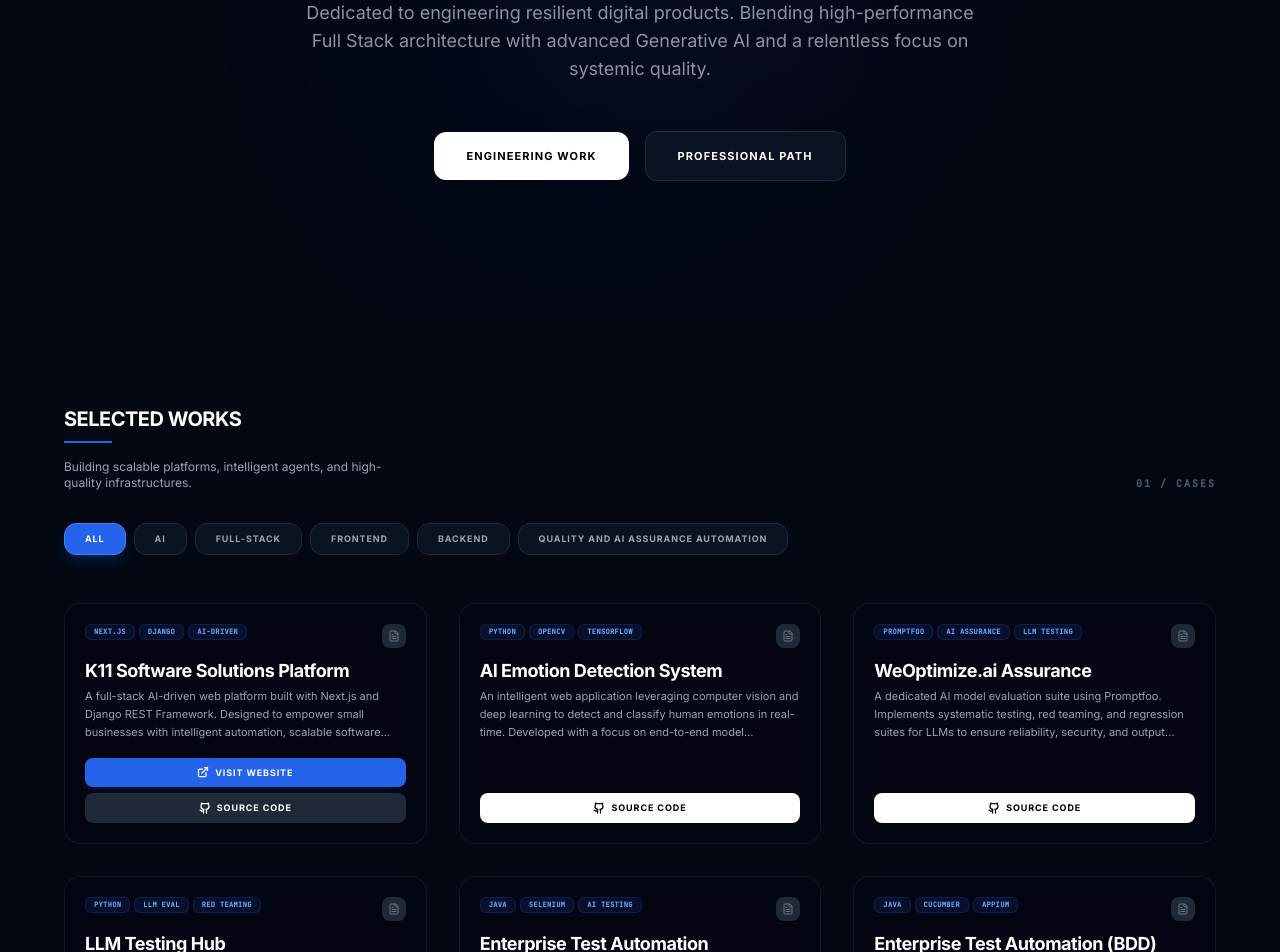
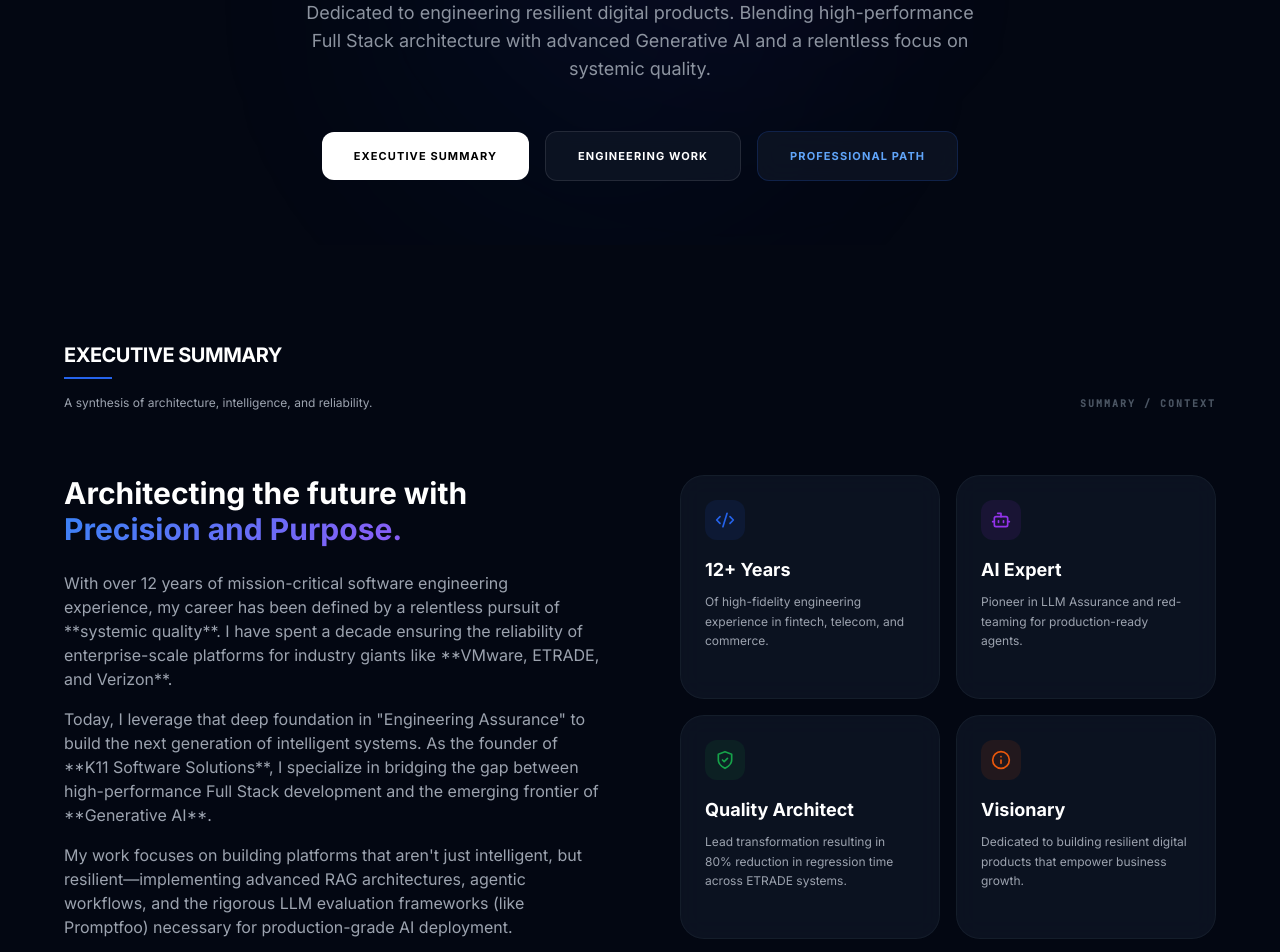
Before and after one commit to kavitaj11/kavita-jadhav-ai-developer-portfolio, a React (Vite) app: page / in a window 1280 px wide. Shown: the part 420-1372 px from the top of the page. Built offline with nearby package versions, Linux system fonts and the light colour scheme.

Commit message:
chore: update project files

```diff
--- a/App.tsx
+++ b/App.tsx
@@ -146,21 +146,15 @@
       const isFullStack = tags.some(t => t.includes('full-stack') || t.includes('fullstack'));
       const isAI = tags.some(t => t === 'ai');
       const isQuality = tags.some(t => t.includes('quality') || t.includes('bdd') || t.includes('selenium') || t.includes('testing') || t.includes('assurance'));
-      // Remove selenium and other non-DB/pure-backend projects
       if (isFullStack || isAI || isQuality) return false;
-
-      // Specifically allow only Rumi Tracker and Greenspot DB for the Backend filter
       const isTargetBackend = project.id === 'rumi-press-tracker' || project.id === 'greenspot-db';
       if (!isTargetBackend) return false;
     }
 
     return project.tags.some(tag => {
       const tagLower = tag.toLowerCase();
-      // Heuristic match for categories
       if (filterLower === 'frontend' && (tagLower.includes('react') || tagLower.includes('next.js') || tagLower.includes('frontend'))) return true;
       if (filterLower === 'backend' && (tagLower.includes('django') || tagLower.includes('python') || tagLower.includes('node.js') || tagLower.includes('sql') || tagLower.includes('database') || tagLower.includes('db design') || tagLower.includes('java') || tagLower.includes('backend'))) return true;
-
-      // Logic for Quality and AI Assurance Automation
       if (filterLower === 'quality and ai assurance automation' && (
         tagLower.includes('quality') ||
         tagLower.includes('bdd') ||
@@ -169,7 +163,6 @@
         tagLower.includes('assurance') ||
         tagLower.includes('promptfoo')
       )) return true;
-
       return tagLower.includes(filterLower);
     });
   });
@@ -179,7 +172,7 @@
       <Navbar theme={theme} onToggleTheme={toggleTheme} />
 
       {/* Hero Section */}
-      <section className="relative pt-48 pb-32 px-6 overflow-hidden">
+      <section className="relative pt-48 pb-16 px-6 overflow-hidden">
         <div className="absolute top-0 left-1/2 -translate-x-1/2 w-full h-full max-w-6xl pointer-events-none opacity-20 dark:opacity-40">
            <div className="absolute top-1/4 left-1/4 w-[500px] h-[500px] bg-blue-600/10 rounded-full blur-[120px] animate-float"></div>
            <div className="absolute bottom-1/4 right-1/4 w-[400px] h-[400px] bg-purple-600/10 rounded-full blur-[100px] animate-float" style={{ animationDelay: '-3s' }}></div>
@@ -208,13 +201,88 @@
             Blending high-performance Full Stack architecture with advanced Generative AI and a relentless focus on systemic quality.
           </p>
 
-          <div className="flex flex-col sm:flex-row gap-4 justify-center items-center">
-            <a href="#projects" className="px-8 py-4 bg-gray-900 dark:bg-white text-white dark:text-black text-[11px] font-bold uppercase tracking-widest rounded-xl hover:shadow-2xl hover:translate-y-[-2px] transition-all">
+          <div className="flex flex-wrap gap-4 justify-center items-center">
+            <a href="#summary" className="px-8 py-4 bg-gray-900 dark:bg-white text-white dark:text-black text-[11px] font-bold uppercase tracking-widest rounded-xl hover:shadow-2xl hover:translate-y-[-2px] transition-all">
+              Executive Summary
+            </a>
+            <a href="#projects" className="px-8 py-4 glass text-gray-900 dark:text-white text-[11px] font-bold uppercase tracking-widest rounded-xl hover:bg-black/5 dark:hover:bg-white/5 transition-all">
               Engineering Work
             </a>
-            <a href="#experience" className="px-8 py-4 glass text-gray-900 dark:text-white text-[11px] font-bold uppercase tracking-widest rounded-xl hover:bg-black/5 dark:hover:bg-white/5 transition-all">
+            <a href="#experience" className="px-8 py-4 glass text-blue-600 dark:text-blue-400 text-[11px] font-bold uppercase tracking-widest rounded-xl border-blue-600/20 hover:bg-blue-600/5 transition-all">
               Professional Path
             </a>
+          </div>
+        </div>
+      </section>
+
+      {/* Summary Section */}
+      <section id="summary" className="py-24 px-6 relative">
+        <div className="max-w-6xl mx-auto">
+          <div className="flex flex-col md:flex-row md:items-end justify-between mb-16 gap-4">
+            <div>
+              <h2 className="text-xl font-bold mb-2 text-gray-900 dark:text-white tracking-tight uppercase">Executive Summary</h2>
+              <div className="h-0.5 w-12 bg-blue-600 mb-4"></div>
+              <p className="text-gray-500 dark:text-gray-400 text-xs max-w-xs">A synthesis of architecture, intelligence, and reliability.</p>
+            </div>
+            <div className="text-gray-400 dark:text-gray-600 mono text-[10px] font-bold uppercase tracking-[0.2em]">Summary / Context</div>
+          </div>
+
+          <div className="grid grid-cols-1 lg:grid-cols-2 gap-12 lg:gap-20">
+            <div className="space-y-6">
+              <h3 className="text-2xl md:text-3xl font-bold text-gray-900 dark:text-white leading-tight">
+                Architecting the future with <span className="gradient-text">Precision and Purpose.</span>
+              </h3>
+              <div className="space-y-4 text-gray-500 dark:text-gray-400 text-sm md:text-base leading-relaxed">
+                <p>
+                  With over 12 years of mission-critical software engineering experience, my career has been defined by a relentless pursuit of **systemic quality**. I have spent a decade ensuring the reliability of enterprise-scale platforms for industry giants like **VMware, ETRADE, and Verizon**.
+                </p>
+                <p>
+                  Today, I leverage that deep foundation in "Engineering Assurance" to build the next generation of intelligent systems. As the founder of **K11 Software Solutions**, I specialize in bridging the gap between high-performance Full Stack development and the emerging frontier of **Generative AI**.
+                </p>
+                <p>
+                  My work focuses on building platforms that aren't just intelligent, but resilient—implementing advanced RAG architectures, agentic workflows, and the rigorous LLM evaluation frameworks (like Promptfoo) necessary for production-grade AI deployment.
+                </p>
+              </div>
+            </div>
+
+            <div className="grid grid-cols-1 sm:grid-cols-2 gap-4">
+              <div className="glass p-6 rounded-3xl border-gray-100 dark:border-gray-800/50 flex flex-col justify-between">
+                <div>
+                  <div className="w-10 h-10 bg-blue-600/10 rounded-xl flex items-center justify-center mb-4">
+                    <svg xmlns="http://www.w3.org/2000/svg" width="20" height="20" viewBox="0 0 24 24" fill="none" stroke="currentColor" strokeWidth="2" strokeLinecap="round" strokeLinejoin="round" className="text-blue-600"><path d="m18 16 4-4-4-4"/><path d="m6 8-4 4 4 4"/><path d="m14.5 4-5 16"/></svg>
+                  </div>
+                  <h4 className="text-lg font-bold text-gray-900 dark:text-white mb-2">12+ Years</h4>
+                  <p className="text-xs text-gray-500 dark:text-gray-400 leading-relaxed">Of high-fidelity engineering experience in fintech, telecom, and commerce.</p>
+                </div>
+              </div>
+              <div className="glass p-6 rounded-3xl border-gray-100 dark:border-gray-800/50 flex flex-col justify-between">
+                <div>
+                  <div className="w-10 h-10 bg-purple-600/10 rounded-xl flex items-center justify-center mb-4">
+                    <svg xmlns="http://www.w3.org/2000/svg" width="20" height="20" viewBox="0 0 24 24" fill="none" stroke="currentColor" strokeWidth="2" strokeLinecap="round" strokeLinejoin="round" className="text-purple-600"><path d="M12 8V4H8"/><rect width="16" height="12" x="4" y="8" rx="2"/><path d="M2 14h2"/><path d="M20 14h2"/><path d="M15 13v2"/><path d="M9 13v2"/></svg>
+                  </div>
+                  <h4 className="text-lg font-bold text-gray-900 dark:text-white mb-2">AI Expert</h4>
+                  <p className="text-xs text-gray-500 dark:text-gray-400 leading-relaxed">Pioneer in LLM Assurance and red-teaming for production-ready agents.</p>
+                </div>
+              </div>
+              <div className="glass p-6 rounded-3xl border-gray-100 dark:border-gray-800/50 flex flex-col justify-between">
+                <div>
+                  <div className="w-10 h-10 bg-green-600/10 rounded-xl flex items-center justify-center mb-4">
+                    <svg xmlns="http://www.w3.org/2000/svg" width="20" height="20" viewBox="0 0 24 24" fill="none" stroke="currentColor" strokeWidth="2" strokeLinecap="round" strokeLinejoin="round" className="text-green-600"><path d="M12 22s8-4 8-10V5l-8-3-8 3v7c0 6 8 10 8 10"/><path d="m9 12 2 2 4-4"/></svg>
+                  </div>
+                  <h4 className="text-lg font-bold text-gray-900 dark:text-white mb-2">Quality Architect</h4>
+                  <p className="text-xs text-gray-500 dark:text-gray-400 leading-relaxed">Lead transformation resulting in 80% reduction in regression time across ETRADE systems.</p>
+                </div>
+              </div>
+              <div className="glass p-6 rounded-3xl border-gray-100 dark:border-gray-800/50 flex flex-col justify-between">
+                <div>
+                  <div className="w-10 h-10 bg-orange-600/10 rounded-xl flex items-center justify-center mb-4">
+                    <svg xmlns="http://www.w3.org/2000/svg" width="20" height="20" viewBox="0 0 24 24" fill="none" stroke="currentColor" strokeWidth="2" strokeLinecap="round" strokeLinejoin="round" className="text-orange-600"><circle cx="12" cy="12" r="10"/><path d="M12 16v-4"/><path d="M12 8h.01"/></svg>
+                  </div>
+                  <h4 className="text-lg font-bold text-gray-900 dark:text-white mb-2">Visionary</h4>
+                  <p className="text-xs text-gray-500 dark:text-gray-400 leading-relaxed">Dedicated to building resilient digital products that empower business growth.</p>
+                </div>
+              </div>
+            </div>
           </div>
         </div>
       </section>
@@ -224,7 +292,7 @@
         <div className="max-w-6xl mx-auto">
           <div className="flex flex-col md:flex-row md:items-end justify-between mb-8 gap-4">
             <div>
-              <h2 className="text-xl font-bold mb-2 text-gray-900 dark:text-white tracking-tight uppercase">Selected Works</h2>
+              <h2 className="text-xl font-bold mb-2 text-gray-900 dark:text-white tracking-tight uppercase">Engineering Work</h2>
               <div className="h-0.5 w-12 bg-blue-600 mb-4"></div>
               <p className="text-gray-500 dark:text-gray-400 text-xs max-w-xs">Building scalable platforms, intelligent agents, and high-quality infrastructures.</p>
             </div>
@@ -248,7 +316,7 @@
             ))}
           </div>
 
-          <div className="grid grid-cols-1 md:grid-cols-2 lg:grid-cols-3 gap-8">
+          <div className="grid grid-cols-1 sm:grid-cols-2 md:grid-cols-3 lg:grid-cols-4 gap-6">
             {filteredProjects.map((project) => (
               <ProjectCard key={project.id} project={project} />
             ))}
@@ -266,7 +334,7 @@
         <div className="max-w-6xl mx-auto">
           <div className="flex flex-col md:flex-row md:items-end justify-between mb-16 gap-4">
             <div>
-              <h2 className="text-xl font-bold mb-2 text-gray-900 dark:text-white tracking-tight uppercase">Experience Architecture</h2>
+              <h2 className="text-xl font-bold mb-2 text-gray-900 dark:text-white tracking-tight uppercase">Professional Path</h2>
               <div className="h-0.5 w-12 bg-blue-600 mb-4"></div>
               <p className="text-gray-500 dark:text-gray-400 text-xs max-w-xs">A decade of delivering mission-critical solutions in complex domains.</p>
             </div>
--- a/components/Navbar.tsx
+++ b/components/Navbar.tsx
@@ -9,6 +9,7 @@
   const [isMenuOpen, setIsMenuOpen] = useState(false);
 
   const navItems = [
+    { name: 'Summary', href: '#summary' },
     { name: 'Projects', href: '#projects' },
     { name: 'Experience', href: '#experience' },
     { name: 'Skills', href: '#skills' },
@@ -20,12 +21,12 @@
   return (
     <nav className="fixed top-0 left-0 right-0 z-[100] flex justify-center p-4 md:p-6 pointer-events-none">
       <div className="glass w-full max-w-7xl px-5 md:px-8 py-4 rounded-3xl flex items-center justify-between shadow-2xl relative pointer-events-auto border-white/30 bg-slate-900/90">
-        {/* Logo - Positioned firmly to the left */}
+        {/* Logo */}
         <a href="#" className="flex-shrink-0 font-black text-2xl md:text-3xl lg:text-4xl tracking-tighter text-white flex items-center gap-1 group mr-4">
           K<span className="text-cobalt font-serif italic group-hover:rotate-12 transition-transform">J</span>
         </a>
 
-        {/* Full Desktop Menu - Visible on XL screens for maximum comfort */}
+        {/* Desktop Menu */}
         <div className="hidden xl:flex gap-8 items-center">
           {navItems.map((item) => (
             <a
@@ -38,7 +39,7 @@
           ))}
         </div>
 
-        {/* Scaled Desktop Menu - Visible on Large screens */}
+        {/* Medium/Large Scaled Menu */}
         <div className="hidden lg:flex xl:hidden gap-5 items-center">
           {navItems.map((item) => (
             <a
@@ -51,7 +52,7 @@
           ))}
         </div>
 
-        {/* Compact Desktop Menu - Visible on Medium screens (first 4 items only) */}
+        {/* Small Desktop Menu */}
         <div className="hidden md:flex lg:hidden gap-4 items-center">
           {navItems.slice(0, 4).map((item) => (
             <a
@@ -91,7 +92,6 @@
             Connect
           </a>
 
-          {/* Mobile Menu Toggle - Visible on lg and smaller to provide access to all items */}
           <button
             className="xl:hidden p-2 text-white"
             onClick={() => setIsMenuOpen(!isMenuOpen)}
@@ -102,7 +102,7 @@
           </button>
         </div>
 
-        {/* Mobile/Tablet Menu Dropdown */}
+        {/* Mobile Menu Dropdown */}
         {isMenuOpen && (
           <div className="absolute top-full left-0 right-0 mt-6 glass rounded-[2rem] p-8 md:p-10 shadow-[0_30px_70px_rgba(0,0,0,0.8)] animate-in slide-in-from-top-4 duration-300 xl:hidden border-white/20 bg-slate-900/95">
             <div className="flex flex-col gap-6 md:gap-8">
```
